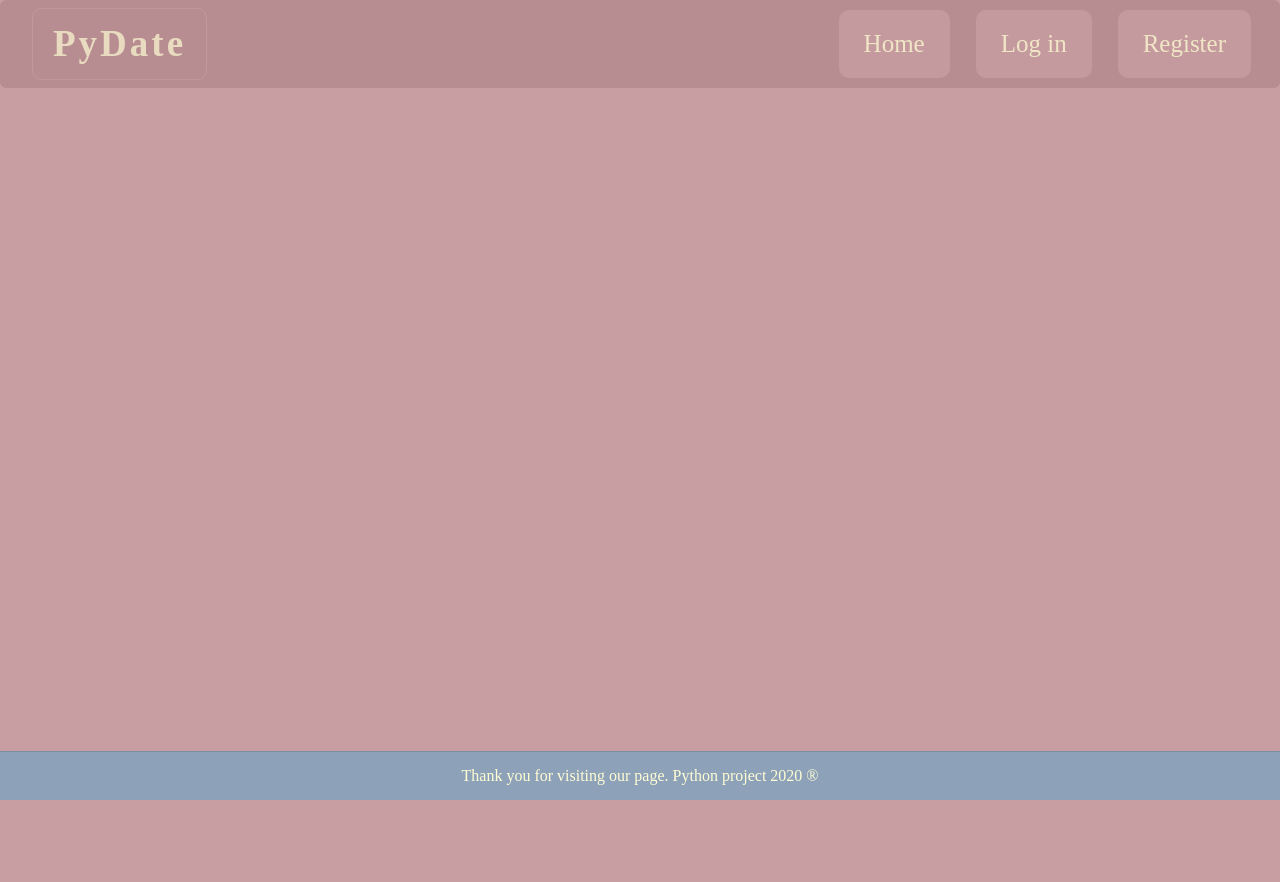
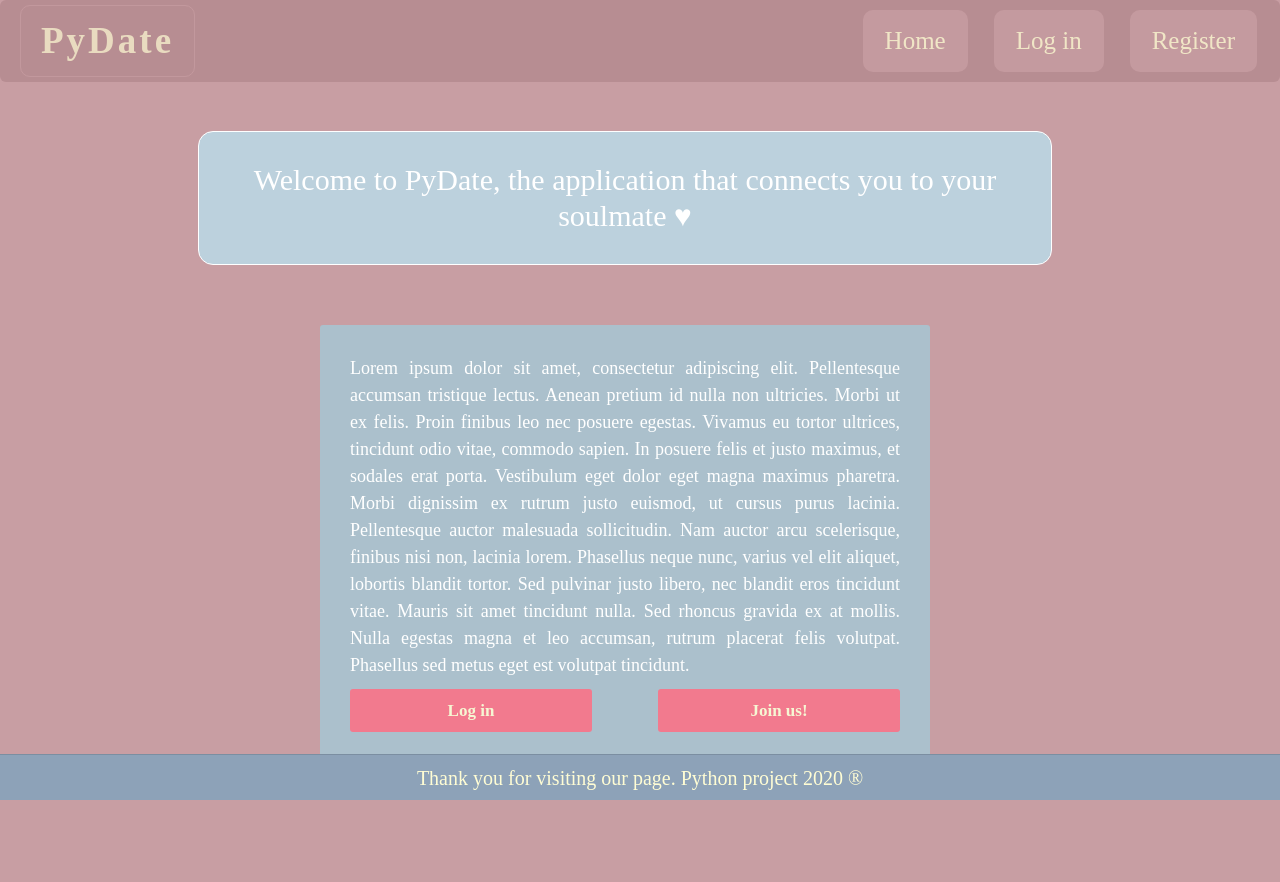
Before and after one commit to Masioki/Pydate, a Django app: page / in a window 1280 px wide. Before the commit the page ends 800 px from the top, so only its background shows below. Run offline with Django 3.2, Linux system fonts and the light colour scheme; some libraries are stand-ins or nearby versions.

Commit message:
Development in base.html + base.css added content to main page (for not logged in users)

```diff
--- a/Pydate/templates/html_pages/base.html
+++ b/Pydate/templates/html_pages/base.html
@@ -11,8 +11,8 @@
 </head>
 <body>
     {% block navbar %}
-        <header>
-            <nav class="navbar navbar-expand-md">
+        <header class="sticky-top">
+            <nav class="navbar navbar-expand-lg">
                 <a class="mx-3 float-left" id="logo" href="main.html">PyDate</a>
 
                 <button class="navbar-toggler" type="button" data-toggle="collapse" data-target="#main-menu" >
@@ -30,7 +30,7 @@
                         </li>
 
                         <li class="nav-item">
-                            <a class="nav-link" href="register.html">Register</a>
+                            <a class="nav-link" href="register">Register</a>
                         </li>
                         <span style="clear: both"></span>
                     </ul>
@@ -38,15 +38,33 @@
             </nav>
         </header>
     {% endblock %}
-    <main>
-        <div class="container">
 
+    <main class="d-flex row min-vh-100 justify-content-center mw-100">
+        <h1 id="pydateintro" class="col-11 col-lg-8 text-center align-self-center">
+            Welcome to PyDate, the application that connects you to your soulmate &hearts;
+        </h1>
+        <div class="container col-xl-6 col-lg-4 col-md-6 col-sm-6 col-9 justify-content-center">
+            <div id="app_description" class="text-justify">
+                <p id="app_description_text">Lorem ipsum dolor sit amet, consectetur adipiscing elit. Pellentesque accumsan tristique lectus.
+                    Aenean pretium id nulla non ultricies. Morbi ut ex felis. Proin finibus leo nec posuere egestas.
+                    Vivamus eu tortor ultrices, tincidunt odio vitae, commodo sapien. In posuere felis et justo maximus,
+                    et sodales erat porta. Vestibulum eget dolor eget magna maximus pharetra. Morbi dignissim ex rutrum
+                    justo euismod, ut cursus purus lacinia. Pellentesque auctor malesuada sollicitudin. Nam auctor arcu
+                    scelerisque, finibus nisi non, lacinia lorem. Phasellus neque nunc, varius vel elit aliquet, lobortis
+                    blandit tortor. Sed pulvinar justo libero, nec blandit eros tincidunt vitae. Mauris sit amet tincidunt
+                    nulla. Sed rhoncus gravida ex at mollis. Nulla egestas magna et leo accumsan, rutrum placerat felis
+                    volutpat. Phasellus sed metus eget est volutpat tincidunt.
+                </p>
+                <div id="invite_text" class="invite_text d-inline-block col-5 mr-3 px-0 text-center"><a href="login.html">Log in</a></div>
+                <div class="invite_text d-inline-block col-5 ml-3 px-0 text-center float-right"><a href="register.html">Join us!</a></div>
+            </div>
         </div>
-
     </main>
-    <footer id="footer" class="card-footer fixed-bottom">
-        Thank you for visiting our page. Python project 2020 &reg;
-    </footer>
+    {% block footer %}
+        <footer id="footer" class="card-footer fixed-bottom">
+            Thank you for visiting our page. Python project 2020 &reg;
+        </footer>
+    {% endblock %}
     <!-- js scripts -->
     <script src="https://code.jquery.com/jquery-3.4.1.slim.min.js" integrity="sha384-J6qa4849blE2+poT4WnyKhv5vZF5SrPo0iEjwBvKU7imGFAV0wwj1yYfoRSJoZ+n" crossorigin="anonymous"></script>
     <script src="https://cdn.jsdelivr.net/npm/popper.js@1.16.0/dist/umd/popper.min.js" integrity="sha384-Q6E9RHvbIyZFJoft+2mJbHaEWldlvI9IOYy5n3zV9zzTtmI3UksdQRVvoxMfooAo" crossorigin="anonymous"></script>
--- a/Pydate/templates/html_pages/static/css_pages/base.css
+++ b/Pydate/templates/html_pages/static/css_pages/base.css
@@ -1,11 +1,16 @@
-body{
+body, html{
     background-color: #C89EA3;
     color: #FFFDD4;
     font-family: SansSerif;
+    height: 100%;
+    font-size: 10px;
+    width: 100% !important;
+    margin: 0 !important;
+    padding: 0 !important;
 }
 /*caly navbar*/
 .navbar{
-    background: #B78D92;
+    background-color: #B78D92;
     color: #FFFDD4;
     border-radius: 6px;
 }
@@ -65,7 +70,59 @@ body{
     color: #fff;
 }
 
+#pydateintro{
+    background-color: #BCD1DD;
+    /*background-color: #CDE2EE;*/
+    color: #fff;
+    max-height: 150px;
+    border-radius: 15px;
+    border: #fff solid 1px;
+    font-size: 30px;
+    text-align: center;
+    margin: 10px;
+    padding: 30px 0;
+}
+/*div z opisem aplikacji*/
+#app_description{
+    background-color: #ABC0CC;
+    color: #FFF;
+    font-size: 18px;
+    padding: 30px;
+    margin-top: 10px;
+    margin-bottom: 40px;
+    border-radius: 3px;
+
+}
+/*<p> z opisem aplikacji*/
+#app_description_text{
+}
+/*content dwoch rozowych pol*/
+.invite_text{
+    text-align: center;
+    color: #FFFDD4;
+    background-color: #FA7388;
+    min-width: 44%;
+    min-height: 100%;
+    border-radius: 3px;
+    padding: 8px 30px;
+    opacity: 90%;
+    cursor: pointer;
+}
+.invite_text a{
+    text-decoration: none;
+    color: #FFFDD4;
+    font-weight: bolder;
+    font-size: 17px;
+}
+.invite_text:hover{
+    opacity: 100%;
+    transform: scale(1.03, 1.1);
+    background-color: #D96277;
+    transition: all 300ms ease-in-out;
+}
+/*stopka*/
 #footer{
     text-align: center;
     background-color: #8DA2B8;
+    font-size: 20px;
 }
```
Also changed, not shown: Pydate/templates/html_pages/register.html (+7 -2 lines).
